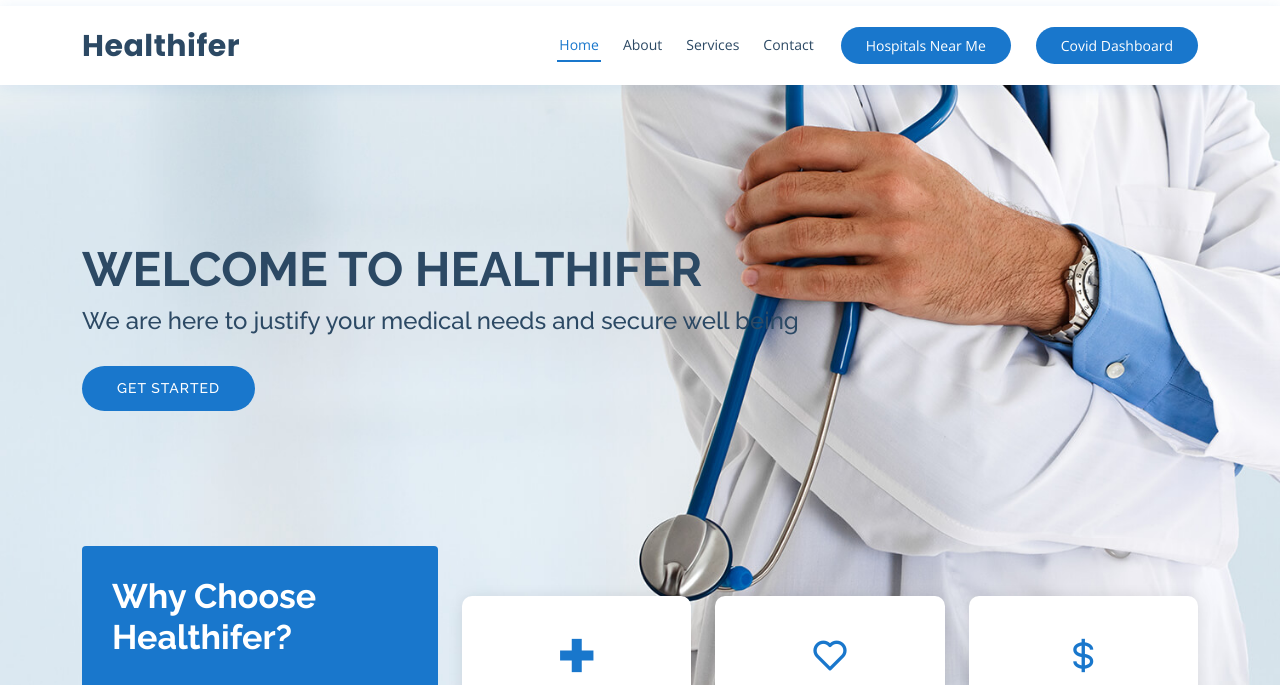
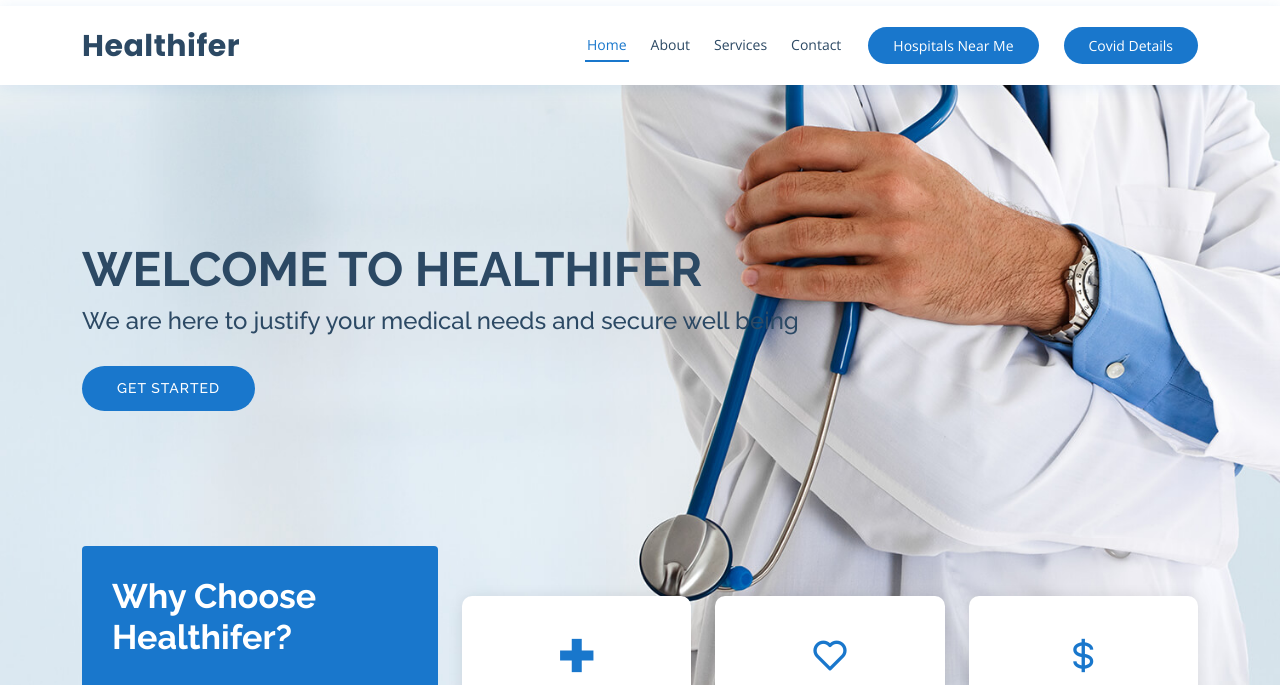
Before and after one commit to MainakRepositor/Healthifer, a plain HTML site: page index.html in a window 1280 px wide. Shown: the part 34-719 px from the top of the page. Drawn offline with nearby package versions, Linux system fonts and the light colour scheme; some icons are missing.

Commit message:
Update index.html

```diff
--- a/index.html
+++ b/index.html
@@ -69,7 +69,7 @@
 
       <a href="https://goo.gl/maps/smU8ZmYj4QuuTNyi6" target="_blank" class="appointment-btn scrollto"><span class="d-none d-md-inline">Hospitals</span> Near Me</a>
 
-      <a href="https://app.powerbi.com/view?r=eyJrIjoiZmZjMGNiMGMtZTg3YS00NDZmLWE4NTAtZjZmYTgzMWVlOTE5IiwidCI6ImEwODM3YzBlLWY1MmUtNDhmMy04MjdlLWEzOTNkM2Y3ZGViNyJ9" target="_blank" class="appointment-btn scrollto"><span class="d-none d-md-inline">Covid Dashboard</a>
+      <a href="https://vaccinevisualizer.com/" target="_blank" class="appointment-btn scrollto"><span class="d-none d-md-inline">Covid Details</a>
 
 
 
```
